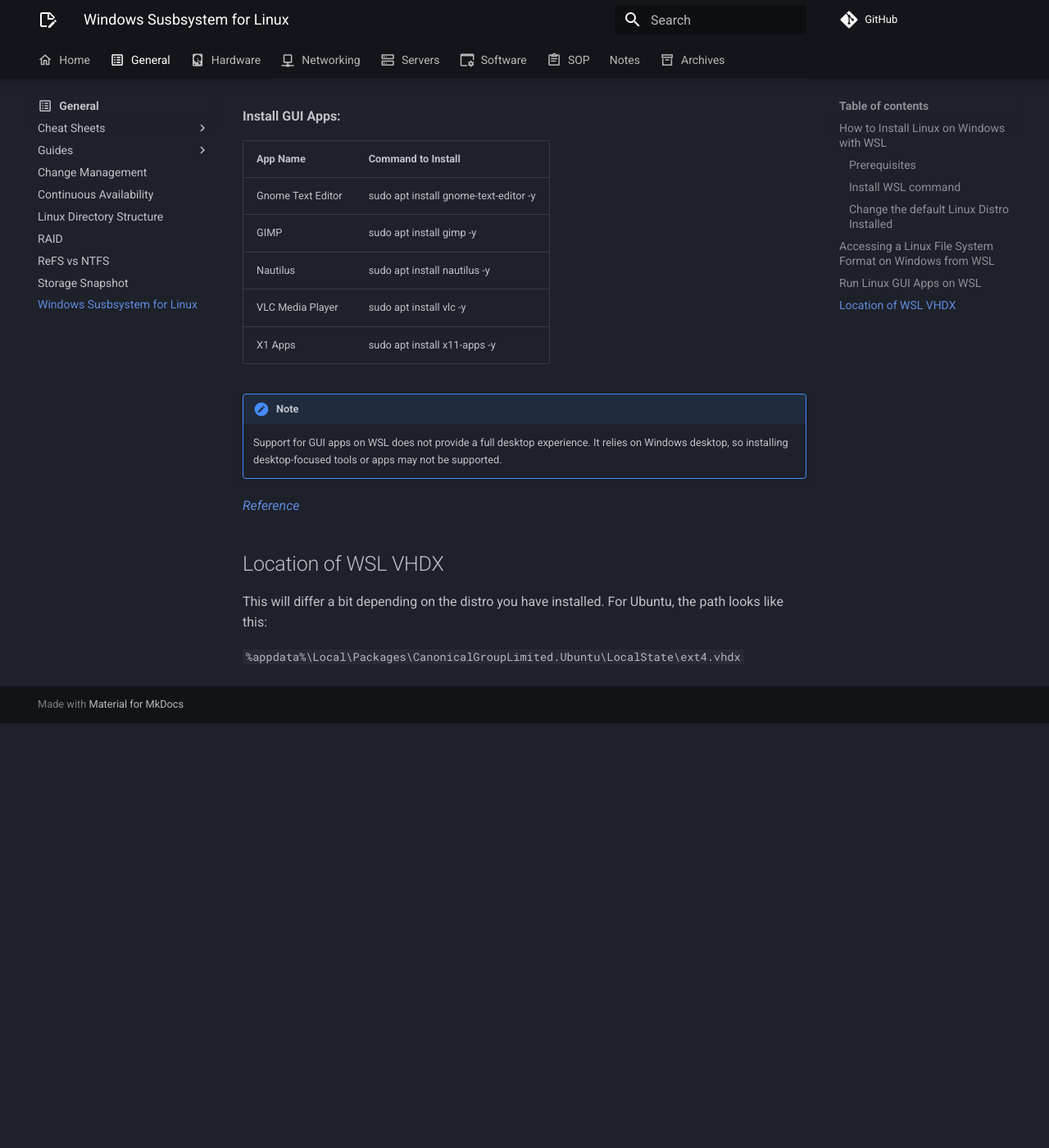
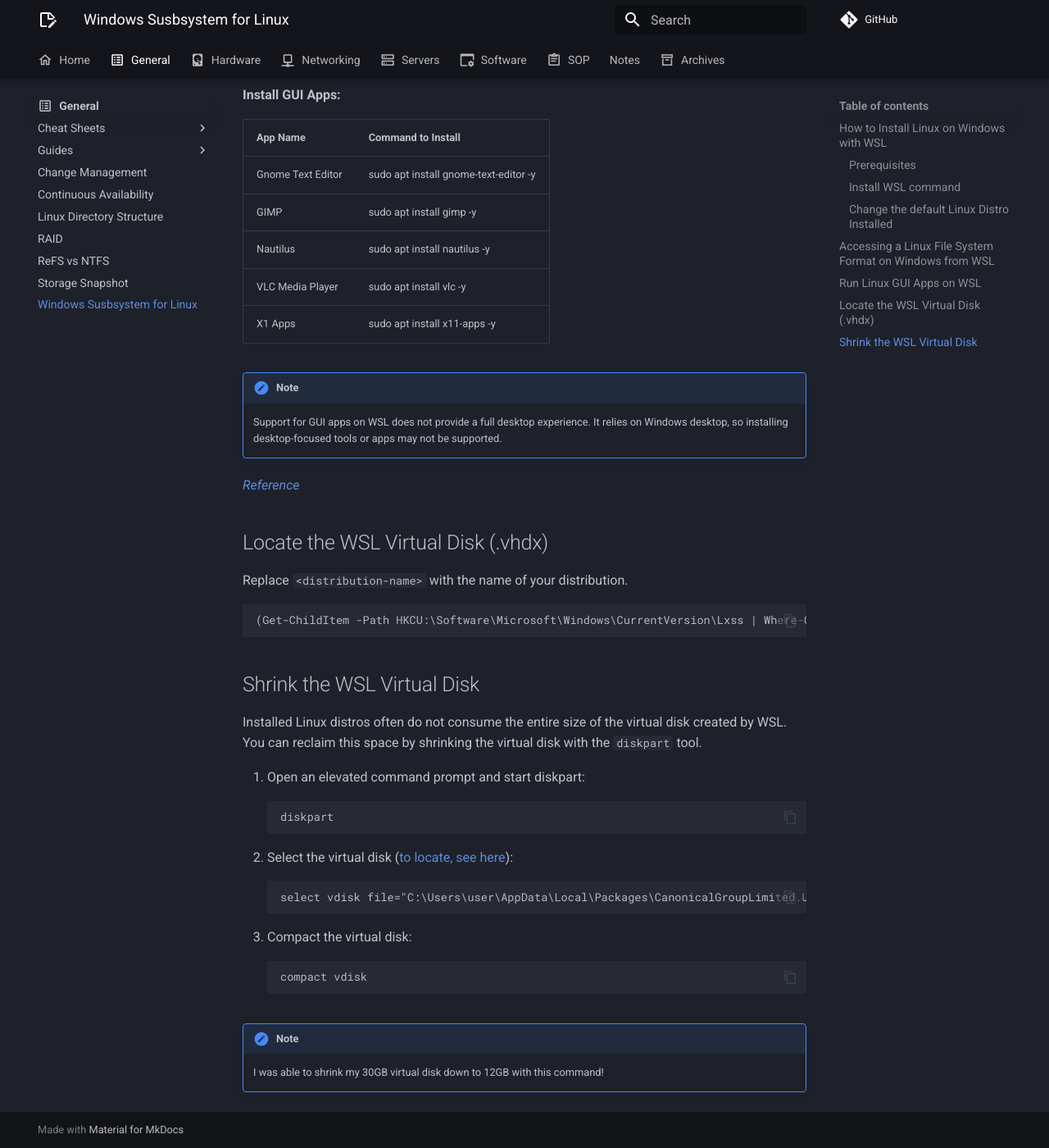
Before and after one commit to rmscode/binary-garden, an MkDocs documentation site: the page built from docs/general/wsl.md, in a window 1280 px wide and 1400 px high, scrolled down 1583 px. Shown: the whole window at 82% size. Built offline with MkDocs 1.6.1 and Material for MkDocs 9.7.7, drawn with Linux system fonts in a browser that asks for light colours; comment, search, counter and statistics services are not loaded; before the commit the page ends 2465 px from its top, so only the background shows below that; some of the changed text lies outside the part shown.

Commit message:
Docs: Add steps to shrink WSL virtual disk

````diff
--- a/docs/general/wsl.md
+++ b/docs/general/wsl.md
@@ -74,8 +74,31 @@
 
 [*Reference*](https://learn.microsoft.com/en-us/windows/wsl/tutorials/gui-apps#run-linux-gui-apps)
 
-## Location of WSL VHDX
+## Locate the WSL Virtual Disk (.vhdx)
 
-This will differ a bit depending on the distro you have installed. For Ubuntu, the path looks like this:
+Replace `<distribution-name>` with the name of your distribution.
 
-`%appdata%\Local\Packages\CanonicalGroupLimited.Ubuntu\LocalState\ext4.vhdx`
+```ps
+(Get-ChildItem -Path HKCU:\Software\Microsoft\Windows\CurrentVersion\Lxss | Where-Object { $_.GetValue("DistributionName") -eq '<distribution-name>' }).GetValue("BasePath") + "\ext4.vhdx"
+```
+
+## Shrink the WSL Virtual Disk
+
+Installed Linux distros often do not consume the entire size of the virtual disk created by WSL. You can reclaim this space by shrinking the virtual disk with the `diskpart` tool.
+
+1. Open an elevated command prompt and start diskpart:
+```cmd
+diskpart
+```
+2. Select the virtual disk ([to locate, see here](#locate-the-wsl-virtual-disk-vhdx)):
+```cmd
+select vdisk file="C:\Users\user\AppData\Local\Packages\CanonicalGroupLimited.Ubuntu_79rhkp1fndgsc\LocalState\ext4.vhdx"
+```
+3. Compact the virtual disk:
+```cmd
+compact vdisk
+```
+
+!!! note
+
+    I was able to shrink my 30GB virtual disk down to 12GB with this command!
````
Also changed, not shown: other parts of docs/general/wsl.md (+1 -1 lines).
